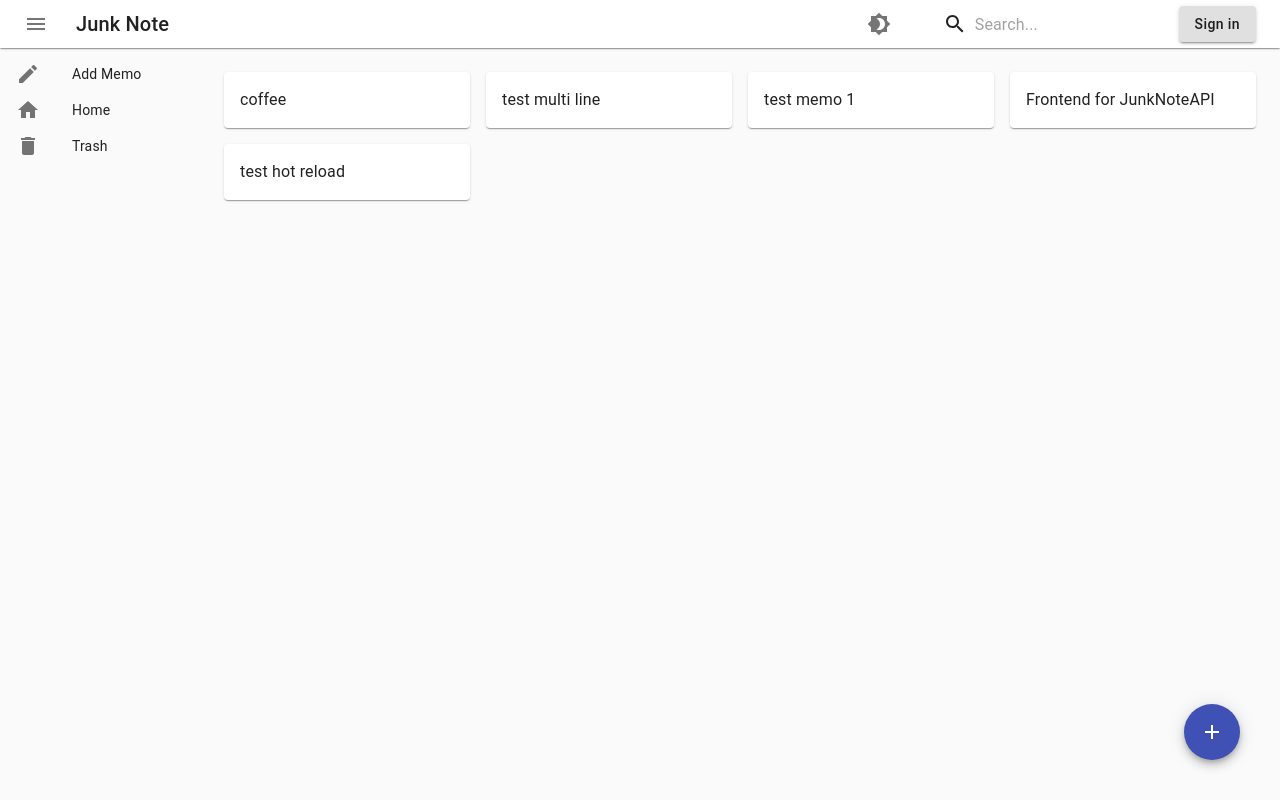
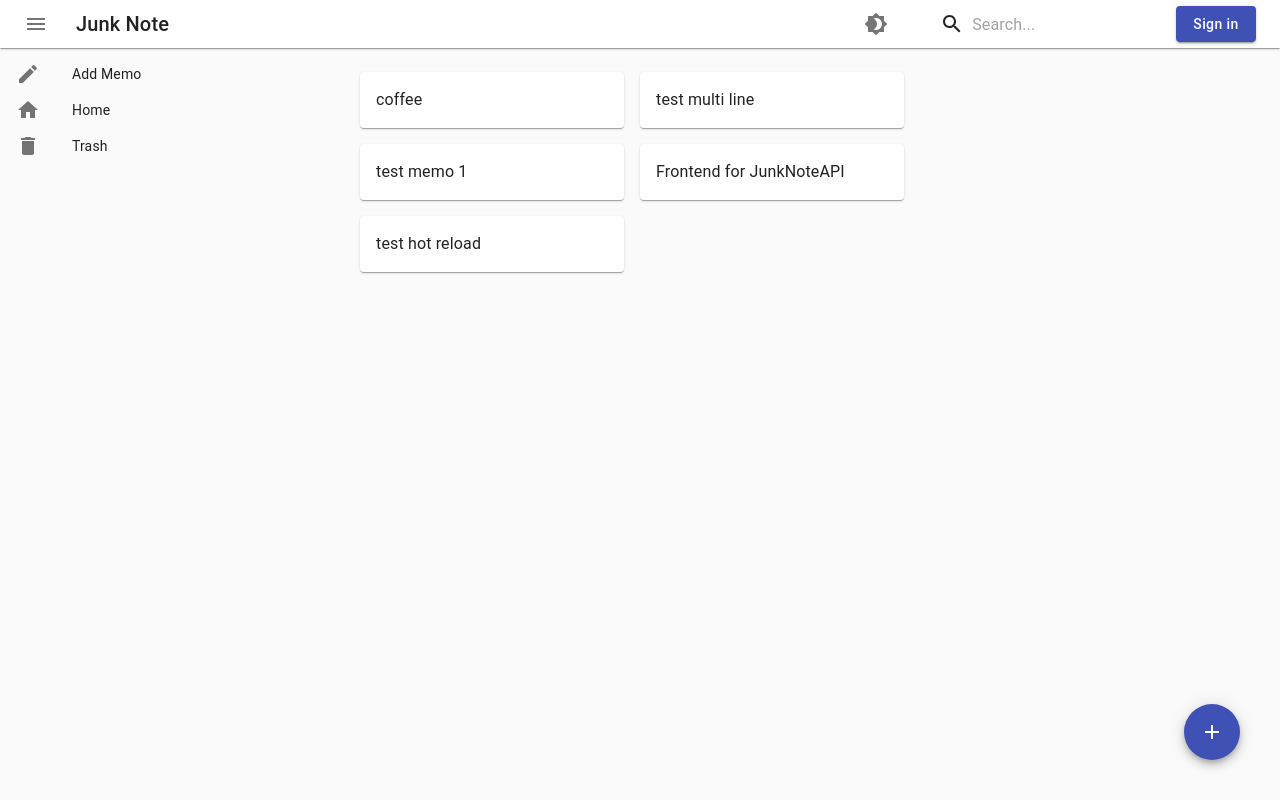
Before and after one commit to shin-hama/JunkNote, a React (Create React App) app: page / in a window 1280 px wide. Built offline with nearby package versions, Linux system fonts and the light colour scheme; no server answers.

Commit message:
MAINT: Fix some styles

```diff
--- a/src/components/AccountButton.tsx
+++ b/src/components/AccountButton.tsx
@@ -1,4 +1,5 @@
 import React from 'react'
+import { makeStyles, Theme, createStyles } from '@material-ui/core/styles'
 import Button from '@material-ui/core/Button'
 import Typography from '@material-ui/core/Typography'
 
@@ -6,7 +7,17 @@ import AccountComponent from './Account'
 import { UserStates } from '../model/User'
 import { GetMethod } from '../utility/ApiConnection'
 
+const useStyles = makeStyles((theme: Theme) =>
+  createStyles({
+    button: {
+      minWidth: '80px',
+    },
+  })
+)
+
 const AccountButton = () => {
+  const classes = useStyles()
+
   const [anchorEl, setAnchorEl] = React.useState<HTMLButtonElement | null>(null)
   const [buttonText, setButtonText] = React.useState('')
   const [user, setUser] = React.useState<UserStates | null>(null)
@@ -39,7 +50,11 @@ const AccountButton = () => {
 
   return (
     <div>
-      <Button onClick={handleButtonClick} variant="contained">
+      <Button
+        color="primary"
+        onClick={handleButtonClick}
+        variant="contained"
+        className={classes.button}>
         <Typography variant="button">{buttonText}</Typography>
       </Button>
       <AccountComponent
--- a/src/components/App.tsx
+++ b/src/components/App.tsx
@@ -21,19 +21,27 @@ const useStyles = makeStyles((theme: Theme) =>
     content: {
       width: 'auto',
       flexGrow: 1,
-      padding: theme.spacing(3),
+      paddingTop: theme.spacing(3),
+      paddingBottom: theme.spacing(3),
       transition: theme.transitions.create('margin', {
         easing: theme.transitions.easing.sharp,
         duration: theme.transitions.duration.leavingScreen,
       }),
-      marginLeft: 0,
+      '& .MuiContainer-maxWidthMd': {
+        maxWidth: '960px',
+      },
     },
     contentShift: {
       transition: theme.transitions.create('margin', {
         easing: theme.transitions.easing.easeOut,
         duration: theme.transitions.duration.enteringScreen,
       }),
-      marginLeft: DRAWER_WIDTH,
+      paddingLeft: DRAWER_WIDTH,
+    },
+    item: {
+      '& .MuiGrid-root': {
+        minWidth: '280px',
+      },
     },
   })
 )
@@ -91,13 +99,17 @@ export default function App({ handleTheme }: Props) {
         <LeftDrawer open={isDrawerOpen} />
         <AddMemoDialog onUpdate={updateMemos} />
         <Container
-          maxWidth="lg"
+          maxWidth="md"
           className={clsx(classes.content, {
             [classes.contentShift]: isDrawerOpen,
           })}>
-          <Grid container justifyContent="flex-start" spacing={2}>
+          <Grid
+            container
+            justifyContent="flex-start"
+            spacing={2}
+            className={classes.item}>
             {indexes.map((index) => (
-              <Grid key={index} item xs={6} md={4} lg={3}>
+              <Grid key={index} item xs={6} sm={4} md={4}>
                 <MemoCard text={memos[index]} id={index} />
               </Grid>
             ))}
```
